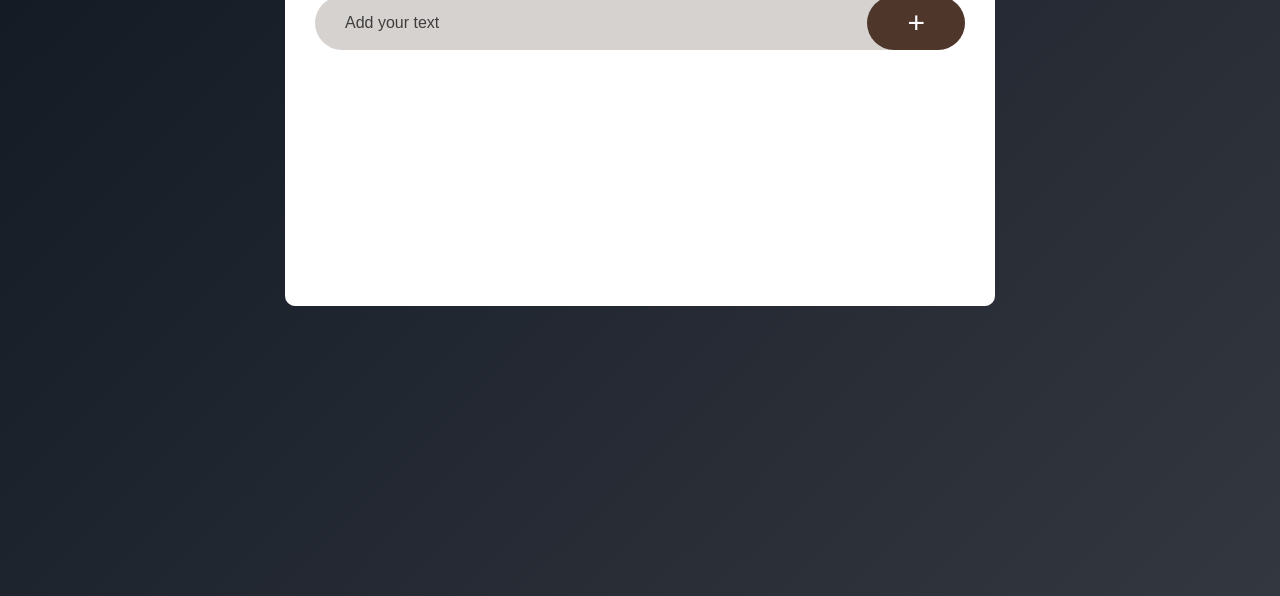
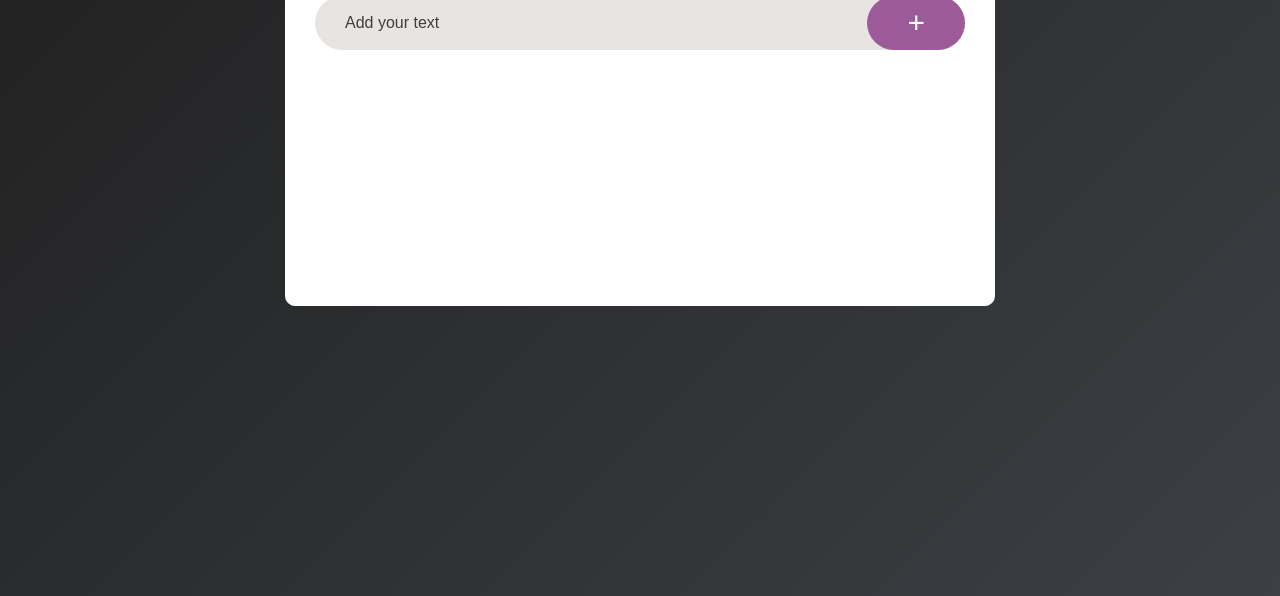
Before and after one commit to ssannejohansson/to-do-list, a plain HTML site: page index.html in a window 1280 px wide. Shown: the part 204-800 px from the top of the page. Drawn offline with Linux system fonts and the light colour scheme.

Commit message:
Colors chosen
Colors, gradients and accent colors chosen

```diff
--- a/styles/index.css
+++ b/styles/index.css
@@ -4,12 +4,15 @@
 }
 
 :root {
-    --clr-body-bg: linear-gradient(135deg, #111822, #333740);
-    --clr-title: #333740;
-    --clr-input: #c3bebbb1;
-    --clr-button: #4F362A;
-    --clr-text: #333740;
-    --clr-hover: #c3bebbc1;
+
+    --clr-body-bg: linear-gradient(135deg, #1f1f1f, #3c3f44);
+    --clr-title: #1f1f1f;
+    --clr-input: #ddd8d6b1;
+    --clr-button: #9c5b98;
+    --clr-text: #1f1f1f;
+    --clr-hover: #ddd8d6b1;
+    --radio-color: #1f1f1f;
+    --check: invert(39%) sepia(6%) saturate(4607%) hue-rotate(254deg) brightness(103%) contrast(77%);
 }
 
 body {
@@ -59,52 +62,56 @@ input[type="radio"]#blue {
 }
 
 input[type="radio"]#purple {
-    --radio-color: #8474A1;
+    --radio-color: #776483;
 }
 
 input[type="radio"]#pink {
-    --radio-color: #f8a0c5;
+    --radio-color: #bf88a0;
 }
 
 input[type="radio"]#light {
-    --radio-color: grey;
+    --radio-color: #b8b0b0;
 }
 
 
 :root:has(#blue:checked) {
-    --clr-body-bg: linear-gradient(135deg, #02457A, #018ABE);
+    --clr-body-bg: linear-gradient(135deg, #001B48, #02457A);
     --clr-title: #001B48;
     --clr-input: #dde4e7;
-    --clr-button: #97CAD8;
+    --clr-button: #E99E75;
     --clr-text: #001B48;
     --clr-hover: #dde4e7;
+    --check: invert(73%) sepia(41%) saturate(650%) hue-rotate(324deg) brightness(95%) contrast(92%);
 }
 
 :root:has(#purple:checked) {
-    --clr-body-bg: linear-gradient(135deg, #8474A1, #ccABD8);
+    --clr-body-bg: linear-gradient(135deg, #776483, #BBAAB8);
     --clr-title: #4f416a;
-    --clr-input: #e4d7e8;
-    --clr-button: #bd93ca;
+    --clr-input: #dfd9e2d1;
+    --clr-button: #08979D;
     --clr-text: #4f416a;
-    --clr-hover: #e4d7e8;
+    --clr-hover: #dfd9e2d1;
+    --check: invert(45%) sepia(75%) saturate(532%) hue-rotate(134deg) brightness(90%) contrast(94%);
 }
 
 :root:has(#pink:checked) {
-    --clr-body-bg: linear-gradient(135deg, #f8a0c5, #f0b7cf);
-    --clr-title: #e26398;
-    --clr-input: #f9e2eb;
-    --clr-button: #dc7ba3;
-    --clr-text: #e26398;
-    --clr-hover: #f9e2eb;
+    --clr-body-bg: linear-gradient(135deg, #bf88a0, #c6adb8);
+    --clr-title: #835769;
+    --clr-input: #f2e9ed;
+    --clr-button: #abb188;
+    --clr-text: #835769;
+    --clr-hover: #f2e9ed;
+    --check: invert(77%) sepia(3%) saturate(2439%) hue-rotate(28deg) brightness(94%) contrast(78%);
 }
 
 :root:has(#light:checked) {
     --clr-body-bg: linear-gradient(135deg, #F1F7F7, #DDD3D3);
-    --clr-title: #b5b3b3;
+    --clr-title: #3d3d3d;
     --clr-input: #ebebeb;
-    --clr-button: #b8b0b0;
-    --clr-text: #b5b3b3;
+    --clr-button: #5D6B6B;
+    --clr-text: #3d3d3d;
     --clr-hover: #ebebeb;
+    --check: invert(40%) sepia(12%) saturate(357%) hue-rotate(131deg) brightness(96%) contrast(91%);
 }
 
 
@@ -198,7 +205,10 @@ ul li.checked {
 }
 
 ul li.checked::before {
-    background-image: url(../images/checked-br.svg);
+    background-image: url(../images/checked.svg);
+    filter: var(--check);
+
+
 }
 
 ul li span {
```
Also changed, not shown: images/checked-li.svg (added), 1 other file.
